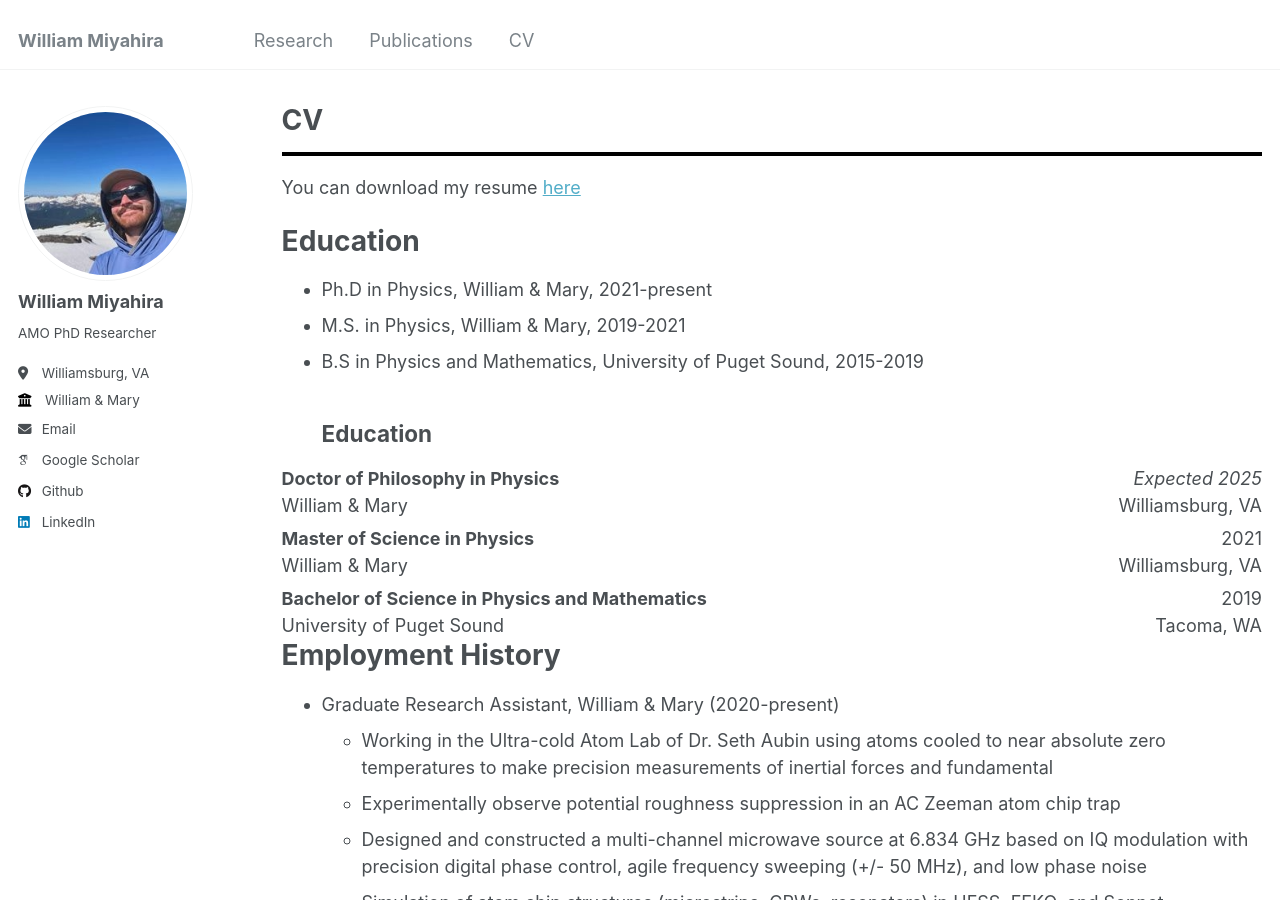
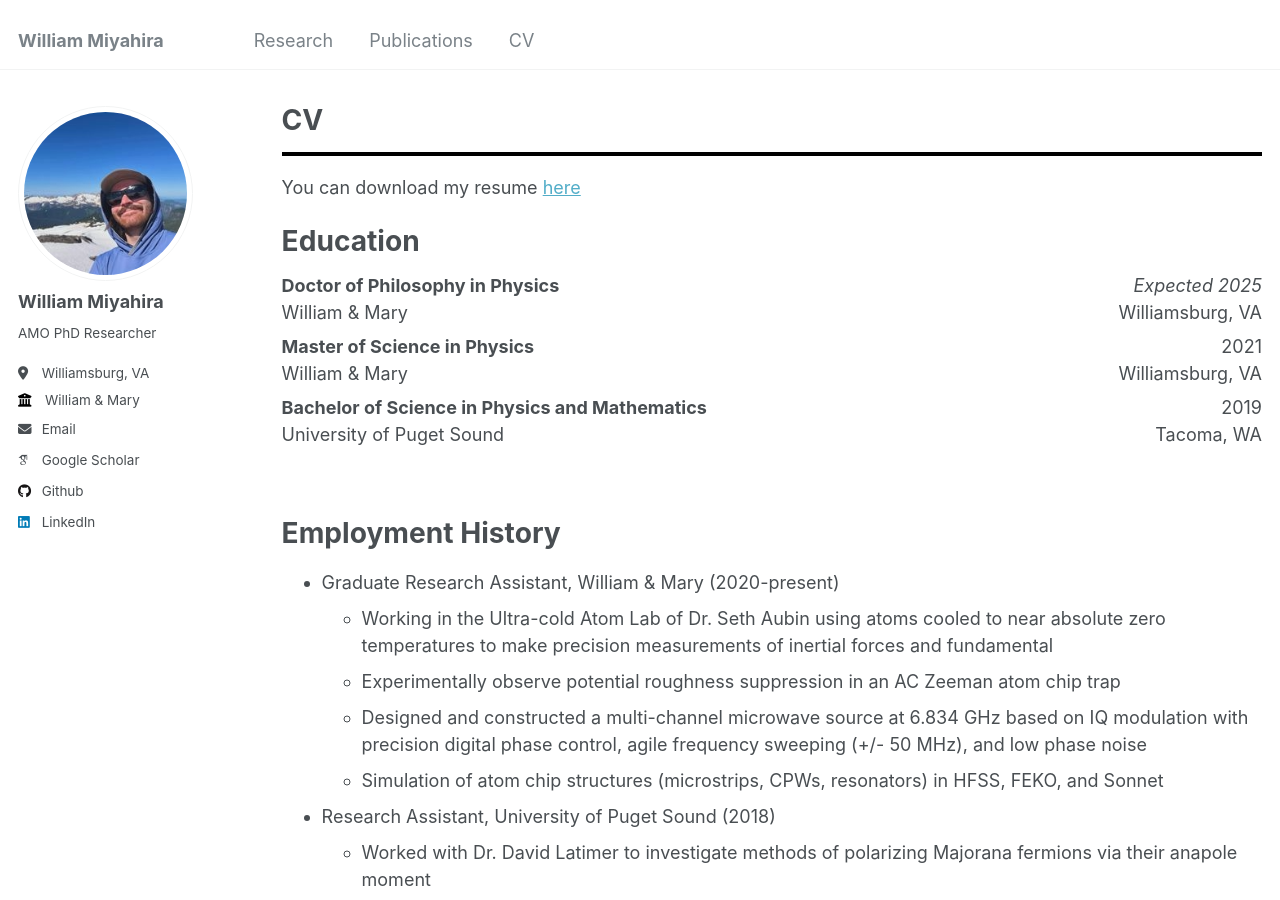
Before and after one commit to willmiyahira/willmiyahira.github.io, a Jekyll site: the page built from _pages/cv.md, in a window 1280 px wide and 900 px high. Built offline with Jekyll 4.4.1, drawn with Linux system fonts in a browser that asks for light colours; some web fonts are replaced.

Commit message:
update resume

```diff
--- a/_pages/cv.md
+++ b/_pages/cv.md
@@ -14,11 +14,6 @@ You can download my resume <a href="/files/Resume_William_Miyahira__Short_.pdf"
 
 Education
 ======
-* Ph.D in Physics, William & Mary, 2021-present
-* M.S. in Physics, William & Mary, 2019-2021
-* B.S in Physics and Mathematics, University of Puget Sound, 2015-2019
-## Education
-
 <div style="display: flex; justify-content: space-between; width: 100%;">
   <div>
     <strong>Doctor of Philosophy in Physics</strong><br>
@@ -30,7 +25,7 @@ Education
   </div>
 </div>
 
-<div style="height:6px;"></div>
+<div style="height:7px;"></div>
 
 <div style="display: flex; justify-content: space-between; width: 100%;">
   <div>
@@ -43,7 +38,7 @@ Education
   </div>
 </div>
 
-<div style="height:6px;"></div>
+<div style="height:7px;"></div>
 
 <div style="display: flex; justify-content: space-between; width: 100%;">
   <div>
@@ -56,7 +51,7 @@ Education
   </div>
 </div>
 
-
+<br>
 
 Employment History
 ======
```
